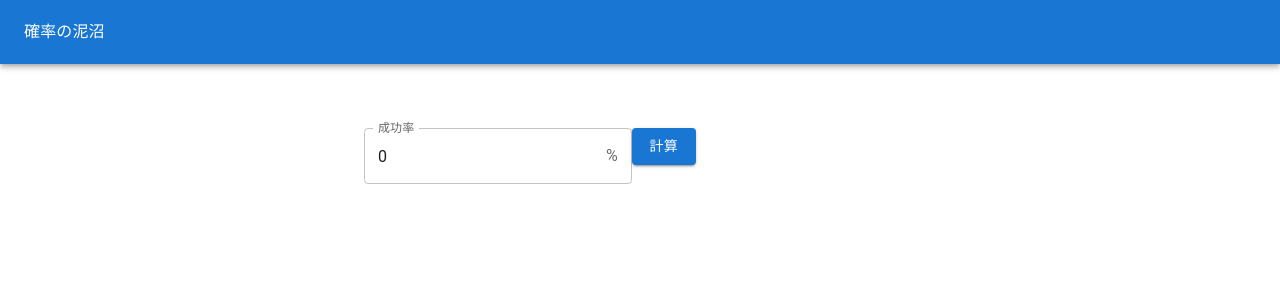
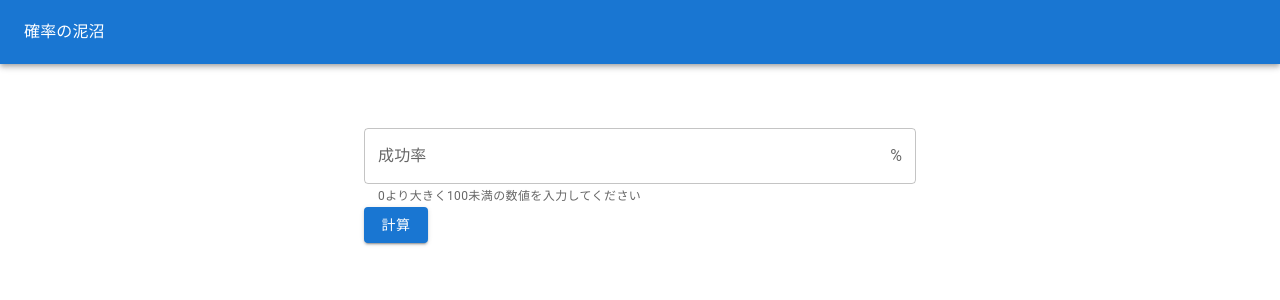
Before and after one commit to kuchita-el/gachanuma, a Next.js app: page / in a window 1280 px wide. Shown: the top 300 px of the page. Built offline with nearby package versions, Linux system fonts and the light colour scheme; what @mui/material-nextjs would draw is missing.

Commit message:
UI改善

```diff
--- a/src/app/layout.tsx
+++ b/src/app/layout.tsx
@@ -28,7 +28,7 @@ export default function RootLayout({
   children: React.ReactNode;
 }>) {
   return (
-    <html lang="en">
+    <html lang="ja">
       <body
         className={`${geistSans.variable} ${geistMono.variable} antialiased`}
       >
--- a/src/app/page.tsx
+++ b/src/app/page.tsx
@@ -3,7 +3,7 @@
 import { probabilityPercentageSchema } from "@/probability/probability";
 import { calculateTrialCountFromPercent } from "@/probability/calculator";
 import { zodResolver } from "@hookform/resolvers/zod";
-import { Box, Button, InputAdornment, TextField } from "@mui/material";
+import { Box, Button, InputAdornment, TextField, Typography } from "@mui/material";
 import { useState } from "react";
 import { Controller, useForm } from "react-hook-form";
 import { z } from "zod";
@@ -15,17 +15,25 @@ const schema = z.object({
 export default function Home() {
   const { handleSubmit, control } = useForm({
     resolver: zodResolver(schema),
-    mode: 'onChange',
+    mode: 'onBlur',
     defaultValues: {
-      successRate: 0
+      successRate: ''
     }
   });
 
+  const [trialCount, setTrialCount] = useState<number>();
+  const [calculationError, setCalculationError] = useState<string>();
+
   const onSubmit = handleSubmit(form => {
-    setTrialCount(calculateTrialCountFromPercent(Number(form.successRate)));
+    try {
+      const result = calculateTrialCountFromPercent(Number(form.successRate));
+      setTrialCount(result);
+      setCalculationError(undefined);
+    } catch (error) {
+      setTrialCount(undefined);
+      setCalculationError(error instanceof Error ? error.message : '計算エラーが発生しました。');
+    }
   });
-
-  const [trialCount, setTrialCount] = useState<number>()
 
   return (
     <Box sx={{
@@ -36,20 +44,66 @@ export default function Home() {
           <>
             <TextField
               label="成功率"
-              error={errors.successRate?.message ? true : false}
-              helperText={errors.successRate?.message}
+              error={!!errors.successRate?.message}
+              helperText={errors.successRate?.message || '0より大きく100未満の数値を入力してください'}
               slotProps={{
                 input: {
                   endAdornment: <InputAdornment position="end">%</InputAdornment>,
+                },
+                htmlInput: {
+                  'aria-describedby': 'success-rate-helper-text',
+                  'inputMode': 'decimal',
+                  'type': 'number',
+                  'step': 'any',
                 }
               }}
+              fullWidth
               {...field}
             />
           </>
         }></Controller>
         <Button variant="contained" type="submit">計算</Button>
       </form>
-      <div className={"result"}>{trialCount}</div>
+      {trialCount !== undefined && (
+        <Box
+          sx={{
+            marginTop: 4,
+            padding: 3,
+            backgroundColor: 'primary.light',
+            borderRadius: 2,
+          }}
+          role="status"
+          aria-live="polite"
+          aria-label="計算結果"
+        >
+          <Typography variant="h6" component="h2" gutterBottom>
+            計算結果
+          </Typography>
+          <Typography variant="h4" component="p" sx={{ fontWeight: 'bold' }}>
+            {trialCount}回
+          </Typography>
+          <Typography variant="body2" sx={{ marginTop: 1, color: 'text.secondary' }}>
+            90%の確率で成功するために必要な試行回数
+          </Typography>
+        </Box>
+      )}
+      {calculationError && (
+        <Box
+          sx={{
+            marginTop: 2,
+            padding: 2,
+            backgroundColor: 'error.light',
+            borderRadius: 2,
+            color: 'error.contrastText'
+          }}
+          role="alert"
+          aria-live="assertive"
+        >
+          <Typography variant="body1">
+            {calculationError}
+          </Typography>
+        </Box>
+      )}
     </Box >
   );
 }
```
